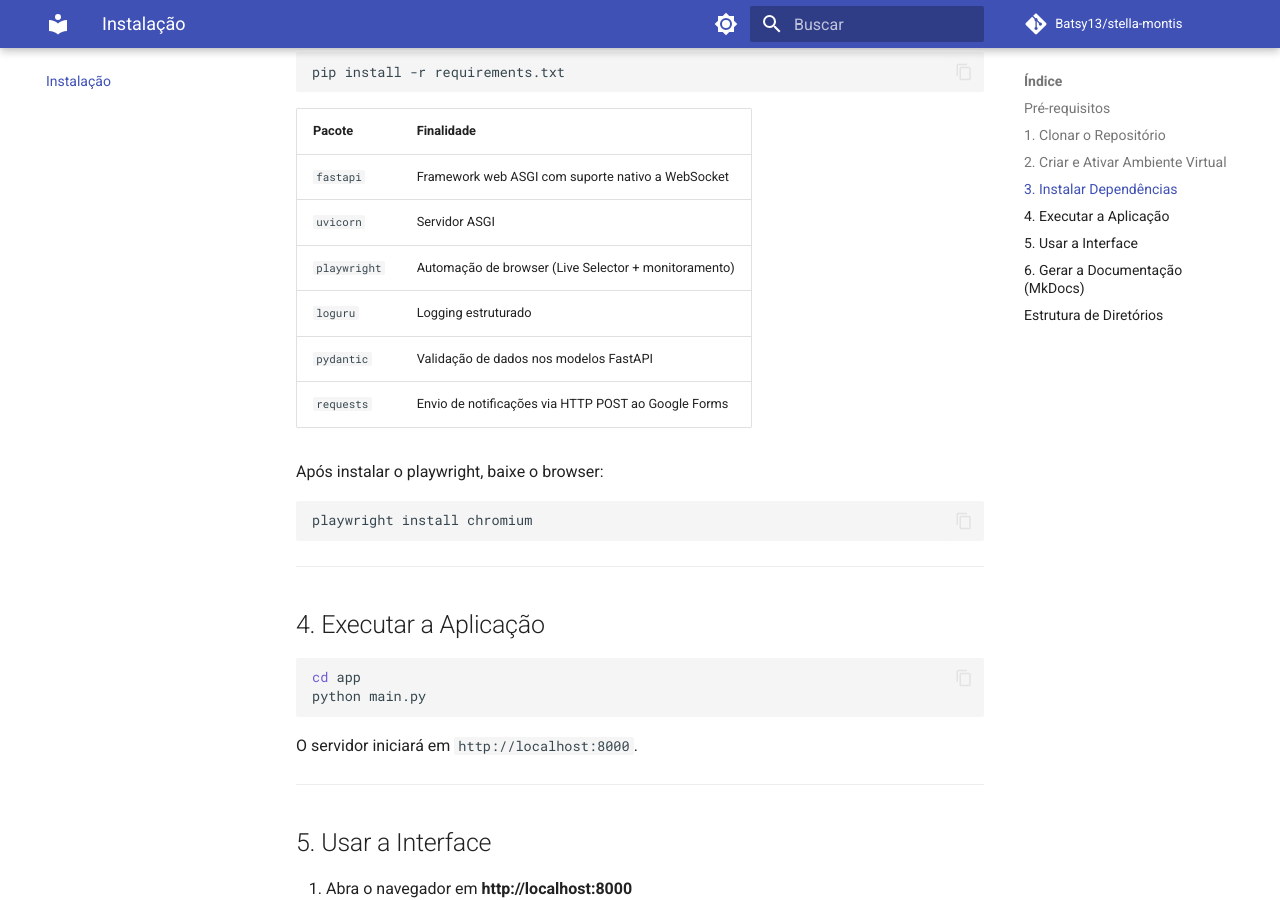
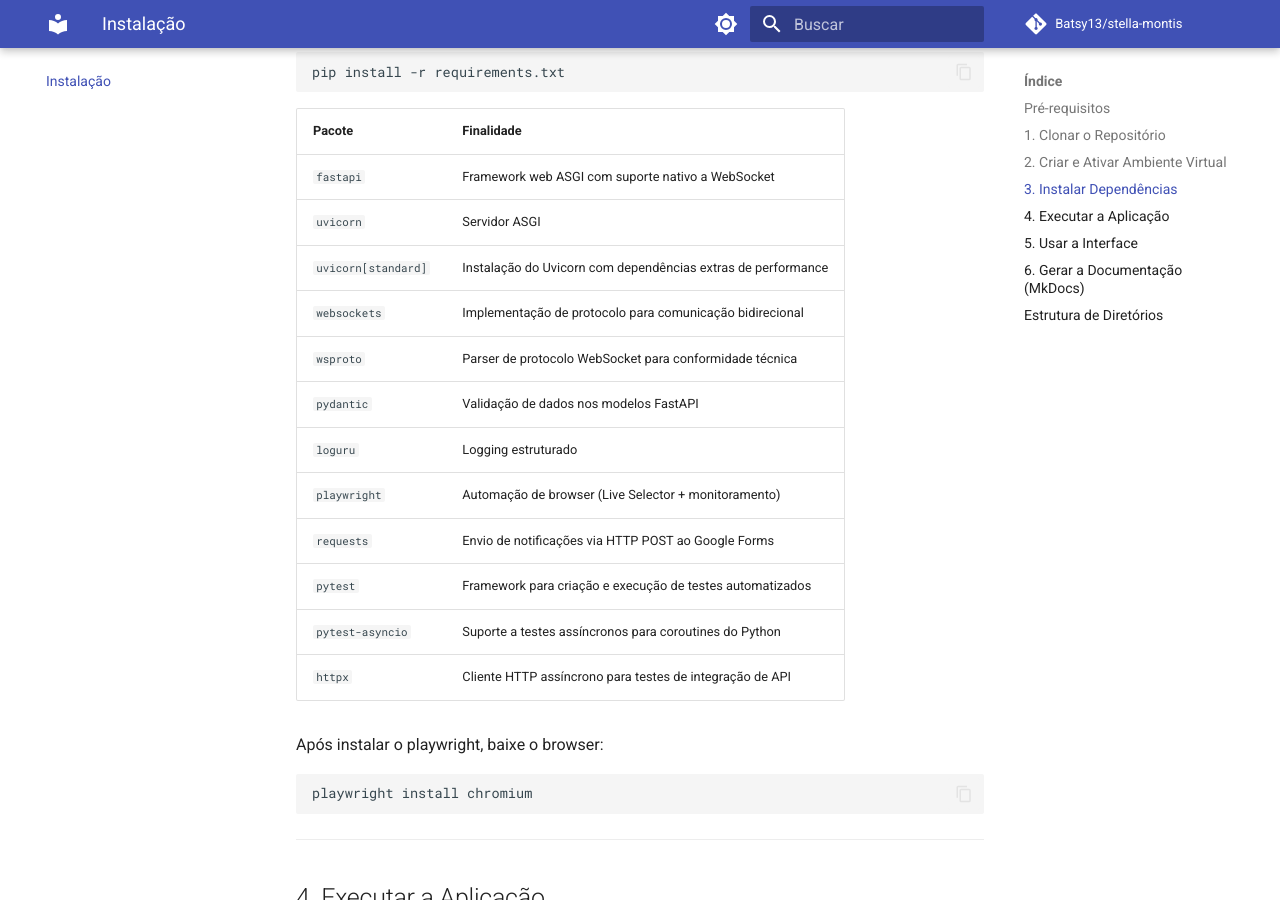
Before and after one commit to Batsy13/stella-montis, an MkDocs documentation site: the page built from docs/instalacao.md, in a window 1280 px wide and 900 px high, scrolled down 795 px. Built offline with MkDocs 1.6.1 and Material for MkDocs 9.7.7, drawn with Linux system fonts in a browser that asks for light colours; comment, search, counter and statistics services are not loaded; some of the changed text lies outside the part shown.

Commit message:
fix: add requirements and update docs

```diff
--- a/docs/instalacao.md
+++ b/docs/instalacao.md
@@ -42,10 +42,16 @@ pip install -r requirements.txt
 |---|---|
 | `fastapi` | Framework web ASGI com suporte nativo a WebSocket |
 | `uvicorn` | Servidor ASGI |
+| `uvicorn[standard]` | Instalação do Uvicorn com dependências extras de performance |
+| `websockets` | Implementação de protocolo para comunicação bidirecional |
+| `wsproto` | Parser de protocolo WebSocket para conformidade técnica |
+| `pydantic` | Validação de dados nos modelos FastAPI |
+| `loguru` | Logging estruturado |
 | `playwright` | Automação de browser (Live Selector + monitoramento) |
-| `loguru` | Logging estruturado |
-| `pydantic` | Validação de dados nos modelos FastAPI |
 | `requests` | Envio de notificações via HTTP POST ao Google Forms |
+| `pytest` | Framework para criação e execução de testes automatizados |
+| `pytest-asyncio` | Suporte a testes assíncronos para coroutines do Python |
+| `httpx` | Cliente HTTP assíncrono para testes de integração de API |
 
 Após instalar o playwright, baixe o browser:
 
@@ -101,16 +107,21 @@ mkdocs build
 stella-montis/
 ├── app/
 │   ├── core/
-│   │   └── logger_config.py      # Configuração do Loguru
+│   │   └── logger_config.py        # Configuração do Loguru
 │   ├── services/
-│   │   ├── monitor_service.py    # Loop de monitoramento + notificação Google Forms
-│   │   └── selector_service.py   # Live Selector via Playwright + WebSocket
+│   │   ├── monitor_service.py      # Loop de monitoramento + notificação Google Forms
+│   │   └── selector_service.py     # Live Selector via Playwright + WebSocket
 │   ├── templates/
-│   │   └── index.html            # Interface web (WebSocket client)
-│   └── main.py                   # Entrada da aplicação (FastAPI + WebSocket)
+│   │   └── index.html              # Interface web (WebSocket client)
+|   ├── tests/
+│   │   └── conftest.py             # Gerencia fixtures globais e configurações do loop de eventos assíncronos para o ambiente de teste.
+|   |   └── test_logger_config.py   # Valida a criação de diretórios, escrita de arquivos e o padrão de formatação dos logs.
+|   |   └── test_main.py            # Testa os endpoints da API, o gerenciamento de tarefas ativas e a integridade das rotas /start e /stop.
+|   |   └── test_monitor_service.py # Verifica a lógica de detecção de mudanças de preço e o tratamento de exceções no polling.
+│   └── main.py                     # Entrada da aplicação (FastAPI + WebSocket)
 ├── logs/
-│   └── monitor_log.txt           # Arquivo de log gerado em runtime
-├── docs/                         # Documentação MkDocs
+│   └── monitor_log.txt             # Arquivo de log gerado em runtime
+├── docs/                           # Documentação MkDocs
 ├── requirements.txt
 ├── mkdocs.yml
 └── README.md
--- a/requirements.txt
+++ b/requirements.txt
@@ -1,10 +1,12 @@
 fastapi
 uvicorn
+uvicorn[standard]
+websockets
+wsproto
 pydantic
 loguru
 playwright
 requests
-# test dependencies
 pytest
 pytest-asyncio
 httpx
```
Also changed, not shown: README.md (+8 -0 lines), 2 other files.
